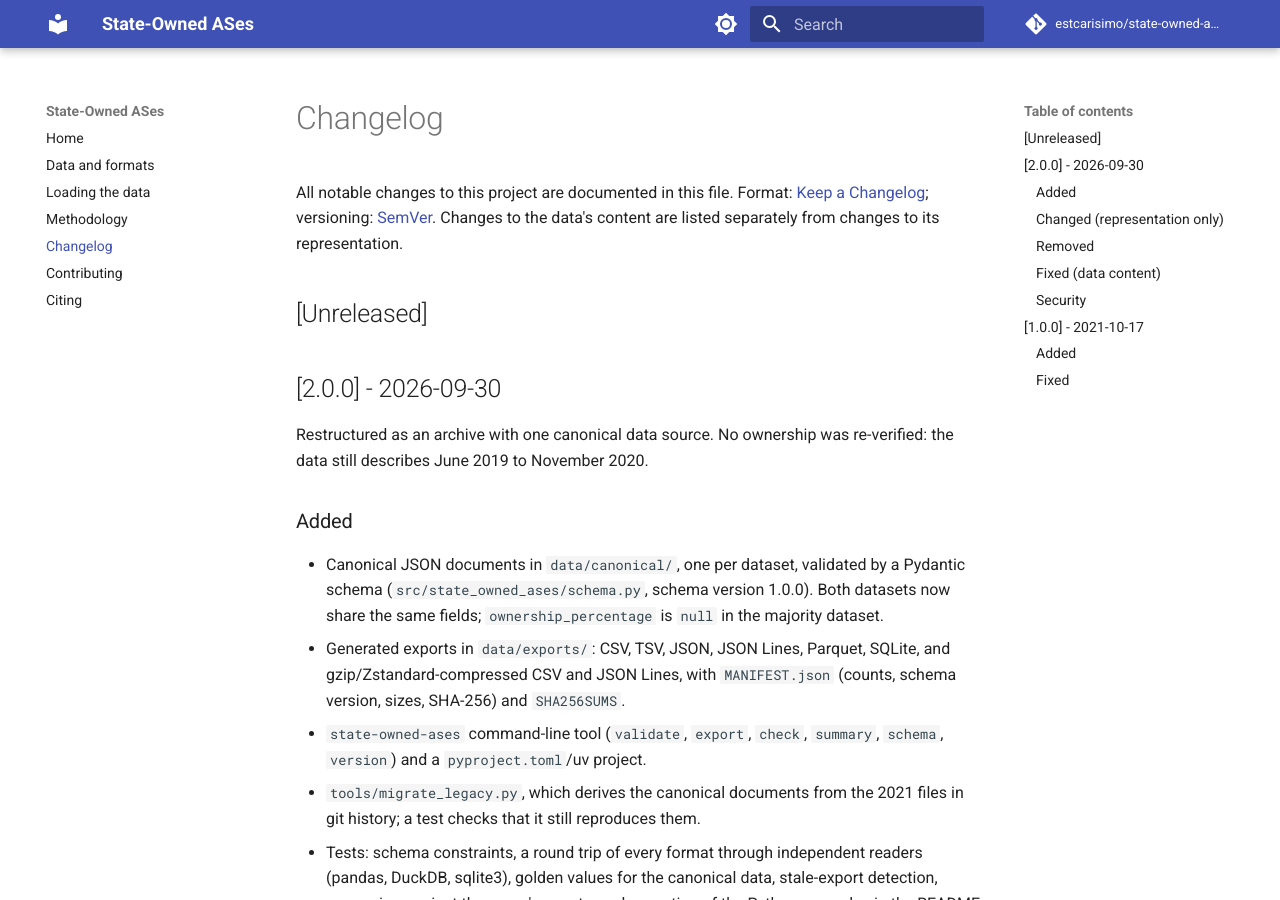
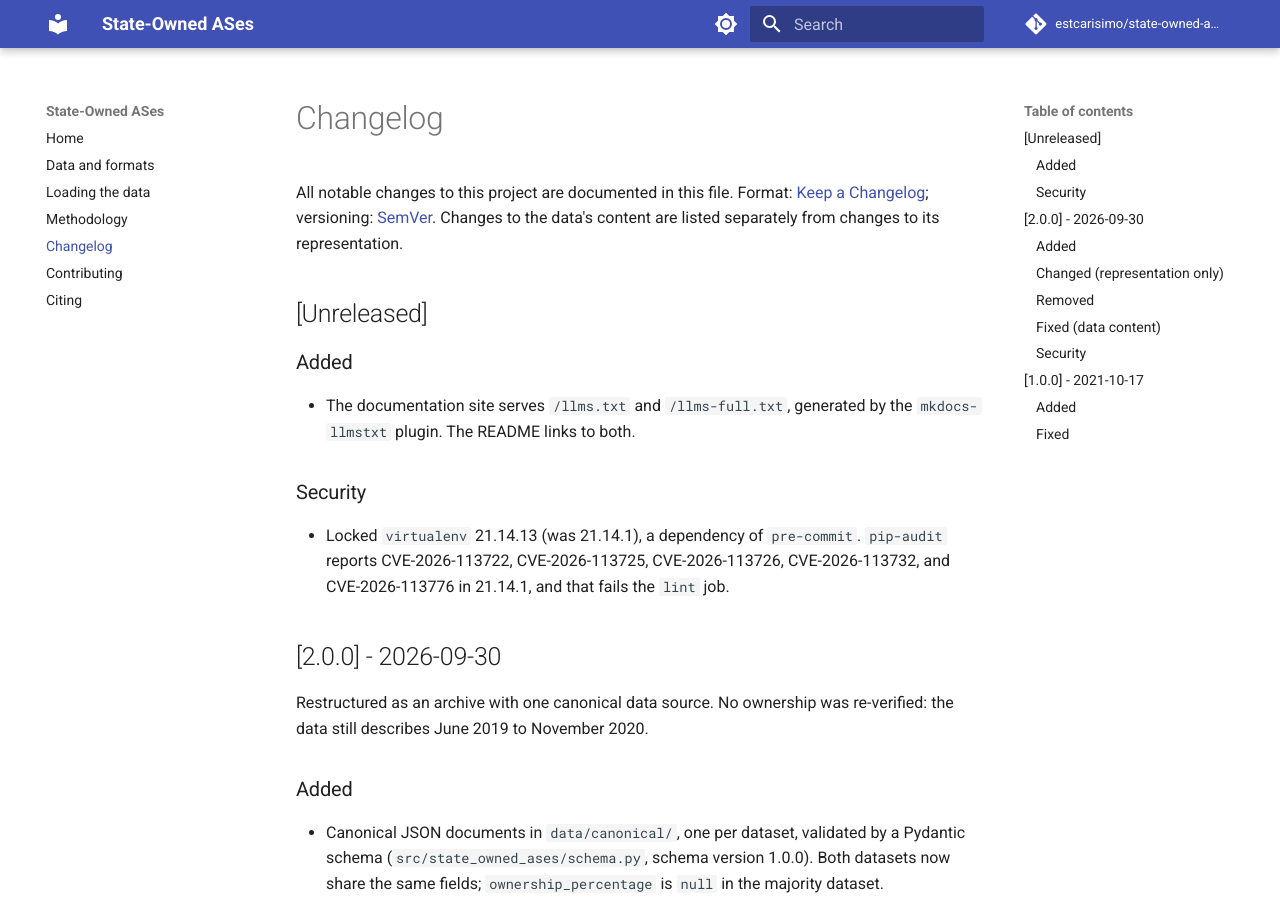
Before and after one commit to estcarisimo/state-owned-ases, an MkDocs documentation site: the page built from docs/changelog.md, in a window 1280 px wide and 900 px high. Built offline with MkDocs 1.6.1 and Material for MkDocs 9.7.7, drawn with Linux system fonts in a browser that asks for light colours; comment, search, counter and statistics services are not loaded.

Commit message:
Publish /llms.txt from the MkDocs documentation site (#12)
* Publish /llms.txt from the MkDocs site

Add mkdocs-llmstxt so the docs build writes /llms.txt and /llms-full.txt,
and link both from the README. Lock virtualenv 21.14.13 so pip-audit
clears the advisories that fail the lint job on the current 21.14.1 pin.

Co-authored-by: Esteban Carisimo <estcarisimo@users.noreply.github.com>

* Keep the llms.txt check in the existing docs build

Drop the copy of that check from the Pages workflow. Pages already
runs the same MkDocs build from mkdocs.yml.

Co-authored-by: Esteban Carisimo <estcarisimo@users.noreply.github.com>

---------

Co-authored-by: Cursor Agent <cursoragent@cursor.com>
Co-authored-by: Esteban Carisimo <estcarisimo@users.noreply.github.com>

```diff
--- a/CHANGELOG.md
+++ b/CHANGELOG.md
@@ -5,6 +5,17 @@ Format: [Keep a Changelog](https://keepachangelog.com/en/1.1.0/); versioning: [S
 Changes to the data's content are listed separately from changes to its representation.
 
 ## [Unreleased]
+
+### Added
+
+- The documentation site serves `/llms.txt` and `/llms-full.txt`, generated by the
+  `mkdocs-llmstxt` plugin. The README links to both.
+
+### Security
+
+- Locked `virtualenv` 21.14.13 (was 21.14.1), a dependency of `pre-commit`.
+  `pip-audit` reports CVE-2026-113722, CVE-2026-113725, CVE-2026-113726,
+  CVE-2026-113732, and CVE-2026-113776 in 21.14.1, and that fails the `lint` job.
 
 ## [2.0.0] - 2026-09-30
 
--- a/mkdocs.yml
+++ b/mkdocs.yml
@@ -52,3 +52,21 @@ markdown_extensions:
 
 plugins:
   - search
+  # https://llmstxt.org/ — writes /llms.txt (an index) and /llms-full.txt (every page).
+  # site_url above is required. Each listed page is also published as Markdown.
+  - llmstxt:
+      markdown_description: >-
+        Archival dataset of autonomous systems operated by state-owned Internet
+        operators (ACM IMC 2021). Ownership was verified from June 2019 to
+        November 2020 and is not maintained. Use it as a baseline for that
+        period, not as a picture of today's Internet.
+      full_output: llms-full.txt
+      sections:
+        Documentation:
+          - index.md: Archival notice, where to start, and dataset counts
+          - data.md: Canonical data, exports, and the data dictionary
+          - loading.md: Loading examples for pandas, DuckDB, and SQLite
+          - methodology.md: How ownership was verified, and known limitations
+          - changelog.md: Representation changes and data-content fixes
+          - contributing.md: How to report a transcription error
+          - citing.md: How to cite the paper and the dataset
--- a/pyproject.toml
+++ b/pyproject.toml
@@ -48,6 +48,7 @@ dev = [
 ]
 docs = [
     "mkdocs>=1.6",
+    "mkdocs-llmstxt>=0.5.0",
     "mkdocs-material>=9.5",
 ]
 
```
Also changed, not shown: README.md (+3 -0 lines), 2 other files.
